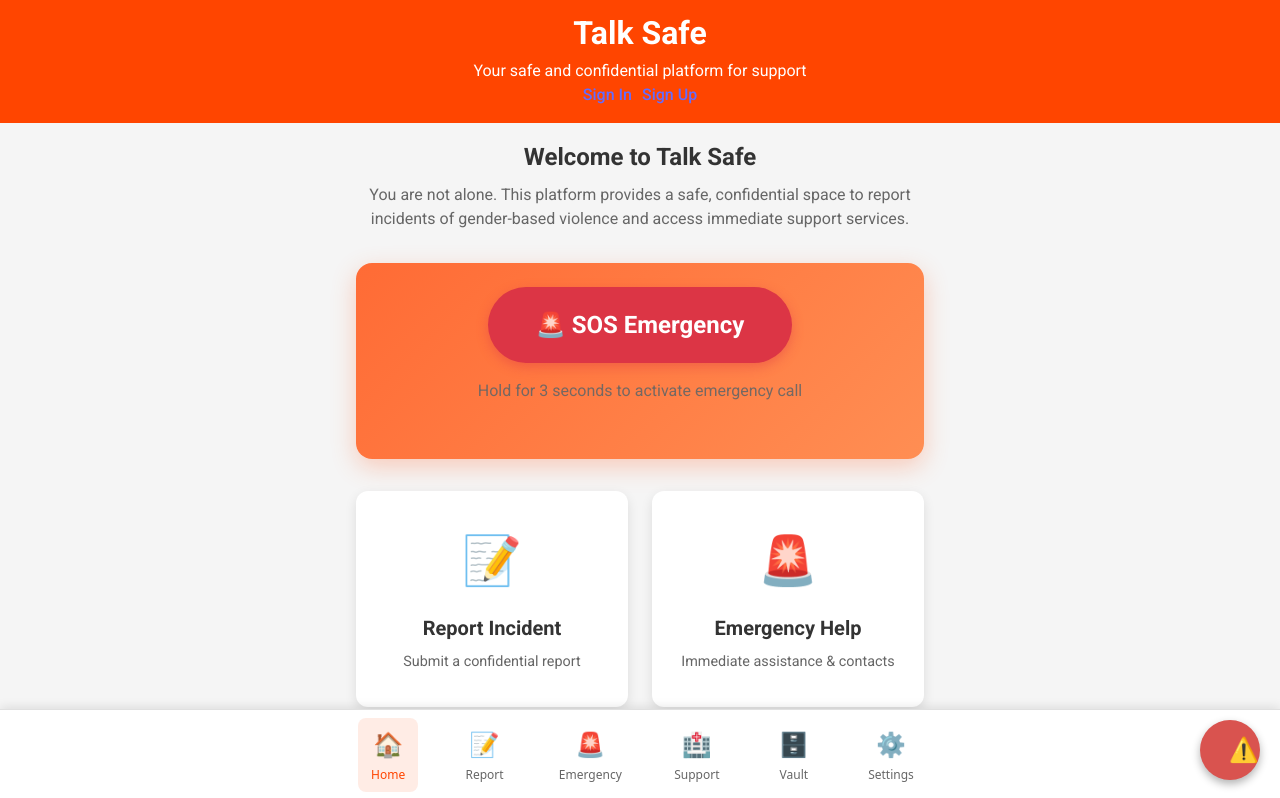
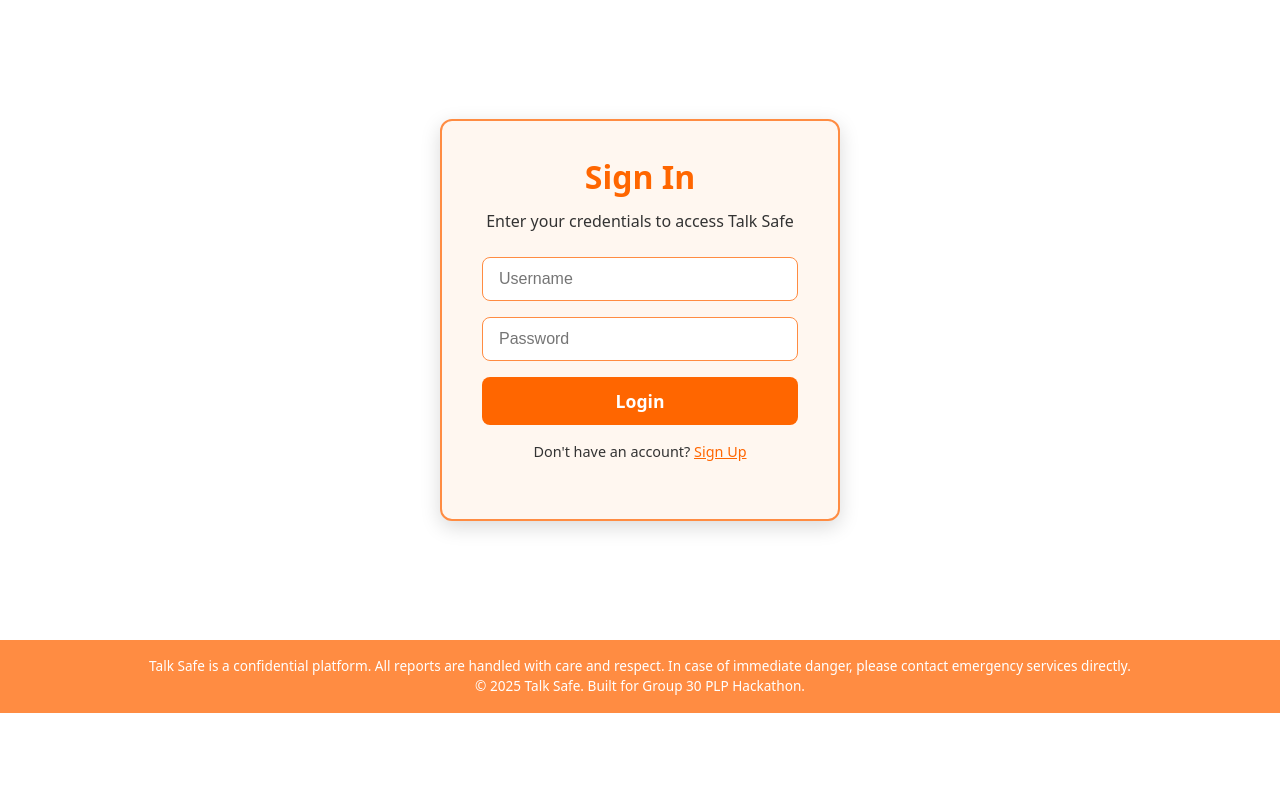
Before and after one commit to Caritajoe18/Group-30-plp-hack, a React (Vite) app in the folder frontend/: page / in a window 1280 px wide. Shown: the top 798 px of the page. Built offline with nearby package versions, Linux system fonts and the light colour scheme.

Commit message:
updated signupand signinpages

```diff
--- a/frontend/src/App.tsx
+++ b/frontend/src/App.tsx
@@ -1,42 +1,61 @@
-import { Routes, Route } from 'react-router-dom'
-import Home from './components/Home'
-import ReportIncident from './components/ReportIncident'
-import EmergencyAssistance from './components/EmergencyAssistance'
-import SupportServices from './components/SupportServices'
-import EvidenceVault from './components/EvidenceVault'
-import Settings from './components/Settings'
-import FakeCalculator from './components/FakeCalculator'
-import Navigation from './components/Navigation'
-
-// Add these 👇
-import SignIn from './pages/signin.tsx'
-import SignUp from './pages/signup.tsx'
-// import SignIn from './pages/signin.jsx'
-// import SignUp from './pages/signup.jsx'
-// or if using TypeScript
-//
-
-// import SignIn from './src/pages/signin.jsx'
-// import SignUp from './pages/signup'
+import { useState } from "react";
+import { Routes, Route, Navigate } from "react-router-dom";
+import Home from "./components/Home";
+import ReportIncident from "./components/ReportIncident";
+import EmergencyAssistance from "./components/EmergencyAssistance";
+import SupportServices from "./components/SupportServices";
+import EvidenceVault from "./components/EvidenceVault";
+import Settings from "./components/Settings";
+import FakeCalculator from "./components/FakeCalculator";
 
 function App() {
+  const [isLoggedIn, setIsLoggedIn] = useState(false);
+
+  const handleLogin = (username: string, password: string) => {
+    if (username === "admin" && password === "admin123") {
+      setIsLoggedIn(true);
+      return true;
+    } else {
+      alert("Invalid credentials");
+      return false;
+    }
+  };
+
   return (
-    <>
-      <Routes>
-        <Route path="/" element={<Home />} />
-        <Route path="/signin" element={<SignIn />} />
-        <Route path="/signup" element={<SignUp />} />
+    <Routes>
+      {/* Home page with login/sign-up cards */}
+      <Route
+        path="/"
+        element={<Home isLoggedIn={isLoggedIn} onLogin={handleLogin} />}
+      />
 
-        <Route path="/report" element={<ReportIncident />} />
-        <Route path="/emergency" element={<EmergencyAssistance />} />
-        <Route path="/support" element={<SupportServices />} />
-        <Route path="/vault" element={<EvidenceVault />} />
-        <Route path="/settings" element={<Settings />} />
-        <Route path="/calculator" element={<FakeCalculator />} />
-      </Routes>
-      <Navigation />
-    </>
-  )
+      {/* Protected Routes */}
+      <Route
+        path="/report"
+        element={isLoggedIn ? <ReportIncident /> : <Navigate to="/" />}
+      />
+      <Route
+        path="/emergency"
+        element={isLoggedIn ? <EmergencyAssistance /> : <Navigate to="/" />}
+      />
+      <Route
+        path="/support"
+        element={isLoggedIn ? <SupportServices /> : <Navigate to="/" />}
+      />
+      <Route
+        path="/vault"
+        element={isLoggedIn ? <EvidenceVault /> : <Navigate to="/" />}
+      />
+      <Route
+        path="/settings"
+        element={isLoggedIn ? <Settings /> : <Navigate to="/" />}
+      />
+      <Route
+        path="/calculator"
+        element={isLoggedIn ? <FakeCalculator /> : <Navigate to="/" />}
+      />
+    </Routes>
+  );
 }
 
-export default App
+export default App;
--- a/frontend/src/components/Home.css
+++ b/frontend/src/components/Home.css
@@ -1,231 +1,153 @@
-.home {
-  font-family: 'Roboto', sans-serif;
-  max-width: 100%;
-  margin: 0;
-  padding: 0;
-  background-color: var(--bg-color);
-  color: var(--text-color);
-  min-height: 100vh;
+/* Auth container for login/signup forms */
+.auth-container {
   display: flex;
-  flex-direction: column;
+  justify-content: center;
+  align-items: center;
+  min-height: 80vh; /* full viewport minus footer */
 }
 
-.header {
-  background-color: var(--header-bg);
-  color: white;
-  padding: 1rem;
+.auth-card {
+  background-color: #fff7f0; /* light orange tint */
+  border: 2px solid #ff8c42;
+  border-radius: 12px;
+  padding: 2rem 2.5rem;
+  max-width: 400px;
+  width: 90%;
   text-align: center;
+  box-shadow: 0 6px 20px rgba(0,0,0,0.15);
 }
 
-.header h1 {
-  margin: 0;
+.auth-card h2 {
+  color: #ff6600;
   font-size: 2rem;
+  margin-bottom: 0.5rem;
 }
 
-.header p {
-  margin: 0.5rem 0 0 0;
+.auth-card p {
+  color: #333;
+  margin-bottom: 1.5rem;
+}
+
+.auth-card input {
+  width: 100%;
+  padding: 0.75rem 1rem;
+  margin-bottom: 1rem;
+  border: 1px solid #ff8c42;
+  border-radius: 8px;
   font-size: 1rem;
 }
 
+.auth-card button {
+  width: 100%;
+  padding: 0.75rem 1rem;
+  background-color: #ff6600;
+  color: white;
+  border: none;
+  border-radius: 8px;
+  font-size: 1.1rem;
+  font-weight: bold;
+  cursor: pointer;
+  transition: background-color 0.3s;
+}
+
+.auth-card button:hover {
+  background-color: #e65c00;
+}
+
+.switch-auth {
+  margin-top: 1rem;
+  font-size: 0.9rem;
+}
+
+.switch-auth span {
+  color: #ff6600;
+  cursor: pointer;
+  text-decoration: underline;
+}
+
+/* Center content after login */
 .main {
   padding: 1rem;
-  text-align: center;
   flex: 1;
+  display: flex;
+  flex-direction: column;
+  align-items: center;
   animation: fadeInUp 0.8s ease-out;
 }
 
 .welcome {
-  margin-bottom: 2rem;
+  text-align: center;
+  max-width: 700px;
 }
 
-.welcome h2 {
-  color: var(--text-color);
-  font-size: 1.5rem;
-}
-
-.welcome p {
-  color: #666;
-  font-size: 1rem;
-  margin: 0.5rem 0 2rem 0;
-  max-width: 600px;
-}
-
+/* Quick actions cards */
 .quick-actions {
   display: grid;
-  grid-template-columns: repeat(auto-fit, minmax(250px, 1fr));
+  grid-template-columns: repeat(auto-fit, minmax(220px, 1fr));
   gap: 1.5rem;
   margin-top: 2rem;
 }
 
 .action-card {
-  background: var(--card-bg);
-  color: var(--text-color);
-  padding: 2rem 1.5rem;
+  background-color: #fff3e6;
+  border: 2px solid #ff8c42;
   border-radius: 12px;
-  box-shadow: 0 4px 12px var(--shadow);
+  padding: 1.5rem;
   text-align: center;
   transition: all 0.3s ease;
-  border: 2px solid transparent;
 }
 
 .action-card:hover {
   transform: translateY(-4px);
-  box-shadow: 0 8px 24px var(--shadow);
-  border-color: var(--header-bg);
+  box-shadow: 0 8px 20px rgba(255, 140, 66, 0.3);
 }
 
 .action-icon {
-  font-size: 3rem;
-  display: block;
-  margin-bottom: 1rem;
+  font-size: 2.5rem;
+  margin-bottom: 0.75rem;
 }
 
 .action-card h3 {
-  color: var(--text-color);
-  margin: 0 0 0.5rem 0;
-  font-size: 1.25rem;
+  color: #ff6600;
+  margin-bottom: 0.5rem;
 }
 
 .action-card p {
-  color: #666;
-  margin: 0;
-  font-size: 0.9rem;
+  color: #333;
+  font-size: 0.95rem;
 }
 
+/* SOS button */
 .sos-section {
   text-align: center;
   margin: 2rem 0;
   padding: 1.5rem;
-  background: linear-gradient(135deg, #ff6b35 0%, #ff8e53 100%);
+  background: linear-gradient(135deg, #ff8c42 0%, #ff6600 100%);
   border-radius: 16px;
-  box-shadow: 0 8px 24px rgba(255, 107, 53, 0.3);
+  box-shadow: 0 8px 24px rgba(255, 140, 66, 0.3);
 }
 
 .sos-button {
-  background: #dc3545;
-  color: white;
-  border: none;
-  padding: 1.5rem 3rem;
-  font-size: 1.5rem;
+  background: #ff4500;
   font-weight: bold;
-  border-radius: 50px;
-  cursor: pointer;
-  box-shadow: 0 4px 12px rgba(220, 53, 69, 0.4);
-  transition: all 0.3s ease;
-  margin-bottom: 0.5rem;
-  min-width: 250px;
-}
-
-.sos-button:hover {
-  background: #c82333;
-  transform: scale(1.05);
-  box-shadow: 0 6px 20px rgba(220, 53, 69, 0.6);
-}
-
-.sos-button:active {
-  transform: scale(0.98);
+  font-size: 1.25rem;
 }
 
 .sos-note {
-  color: white;
-  font-size: 0.9rem;
-  margin: 0;
-  opacity: 0.9;
-}
-
-.actions {
-  display: flex;
-  flex-direction: column;
-  gap: 1rem;
-}
-
-.action-btn {
-  background-color: #ff4500;
-  color: white;
-  text-decoration: none;
-  padding: 1rem;
-  font-size: 1.2rem;
-  border-radius: 8px;
-  display: inline-block;
-  transition: background-color 0.3s;
-}
-
-.action-btn:hover {
-  background-color: #e63900;
-}
-
-@media (min-width: 768px) {
-  .actions {
-    flex-direction: row;
-    justify-content: center;
-  }
-
-  .action-btn {
-    flex: 1;
-    max-width: 200px;
-  }
-}
-
-.footer {
-  background-color: #333;
-  color: white;
-  text-align: center;
-  padding: 1rem;
-  margin-top: auto;
+  margin-top: 0.5rem;
   font-size: 0.9rem;
 }
 
-.footer p {
-  margin: 0.5rem 0;
+/* Panic button */
+.panic-btn {
+  background-color: #ff4500;
 }
 
-@keyframes fadeInUp {
-  0% {
-    opacity: 0;
-    transform: translateY(30px);
-  }
-  100% {
-    opacity: 1;
-    transform: translateY(0);
-  }
+/* Footer */
+.footer {
+  text-align: center;
+  padding: 1rem;
+  font-size: 0.85rem;
+  background-color: #ff8c42;
+  color: white;
 }
-
-@keyframes pulse {
-  0% {
-    box-shadow: 0 4px 8px rgba(0,0,0,0.3), 0 0 0 0 rgba(217, 83, 79, 0.7);
-  }
-  50% {
-    box-shadow: 0 4px 8px rgba(0,0,0,0.3), 0 0 0 10px rgba(217, 83, 79, 0);
-  }
-  100% {
-    box-shadow: 0 4px 8px rgba(0,0,0,0.3), 0 0 0 0 rgba(217, 83, 79, 0);
-  }
-}
-
-.panic-btn {
-  position: fixed;
-  bottom: 20px;
-  right: 20px;
-  width: 60px;
-  height: 60px;
-  border-radius: 50%;
-  background-color: #d9534f;
-  border: none;
-  color: white;
-  font-size: 24px;
-  cursor: pointer;
-  box-shadow: 0 4px 8px rgba(0,0,0,0.3);
-  z-index: 1000;
-  transition: all 0.3s;
-  animation: pulse 2s infinite;
-}
-
-.panic-btn:hover {
-  background-color: #c9302c;
-  transform: scale(1.1);
-  animation: none;
-}
-
-.panic-btn:active {
-  transform: scale(0.95);
-}
--- a/frontend/src/components/Home.tsx
+++ b/frontend/src/components/Home.tsx
@@ -1,19 +1,63 @@
-import './Home.css'
+import './Home.css';
+import { useState } from 'react';
+import { useNavigate } from 'react-router-dom';
 
-function Home() {
+interface HomeProps {
+  isLoggedIn: boolean;
+  onLogin: (username: string, password: string) => boolean;
+}
+
+function Home({ isLoggedIn, onLogin }: HomeProps) {
+  const [isSignUp, setIsSignUp] = useState(false);
+  const navigate = useNavigate();
+
+  const handleLogin = () => {
+    const username = (document.getElementById('username') as HTMLInputElement).value;
+    const password = (document.getElementById('password') as HTMLInputElement).value;
+    onLogin(username, password);
+  };
+
   const handlePanic = () => {
-    window.location.href = '/calculator'
-  }
+    navigate('/calculator');
+  };
+
   return (
     <div className="home">
+      {!isLoggedIn ? (
+        <div className="auth-container">
+          {!isSignUp ? (
+            <div className="auth-card">
+              <h2>Sign In</h2>
+              <p>Enter your credentials to access Talk Safe</p>
+
+              <input id="username" type="text" placeholder="Username" />
+              <input id="password" type="password" placeholder="Password" />
+              <button onClick={handleLogin}>Login</button>
+
+              <p className="switch-auth">
+                Don't have an account? <span onClick={() => setIsSignUp(true)}>Sign Up</span>
+              </p>
+            </div>
+          ) : (
+            <div className="auth-card">
+              <h2>Sign Up</h2>
+              <p>Registration is disabled. Use default credentials:</p>
+              <p><b>Username:</b> admin</p>
+              <p><b>Password:</b> admin123</p>
+
+              <p className="switch-auth">
+                Already have an account? <span onClick={() => setIsSignUp(false)}>Sign In</span>
+              </p>
+            </div>
+          )}
+        </div>
+      ) : (
+        <main className="main">
           <header className="header">
             <h1>Talk Safe</h1>
             <p>Your safe and confidential platform for support</p>
-        <a href="/signin">Sign In</a>
-<a href="/signup" style={{ marginLeft: "10px" }}>Sign Up</a>
+          </header>
 
-      </header>
-      <main className="main">
           <div className="welcome">
             <h2>Welcome to Talk Safe</h2>
             <p>You are not alone. This platform provides a safe, confidential space to report incidents of gender-based violence and access immediate support services.</p>
@@ -25,24 +69,24 @@ function Home() {
               <p className="sos-note">Hold for 3 seconds to activate emergency call</p>
             </div>
 
+            {/* Quick action cards */}
             <div className="quick-actions">
-            <div className="action-card">
+              <div className="action-card" onClick={() => navigate('/report')}>
                 <span className="action-icon">📝</span>
                 <h3>Report Incident</h3>
                 <p>Submit a confidential report</p>
-
               </div>
-            <div className="action-card">
+              <div className="action-card" onClick={() => navigate('/emergency')}>
                 <span className="action-icon">🚨</span>
                 <h3>Emergency Help</h3>
                 <p>Immediate assistance & contacts</p>
               </div>
-            <div className="action-card">
+              <div className="action-card" onClick={() => navigate('/support')}>
                 <span className="action-icon">🏥</span>
                 <h3>Support Services</h3>
                 <p>Find local resources & counseling</p>
               </div>
-            <div className="action-card">
+              <div className="action-card" onClick={() => navigate('/vault')}>
                 <span className="action-icon">🗄️</span>
                 <h3>Evidence Vault</h3>
                 <p>Secure storage for your evidence</p>
@@ -50,13 +94,20 @@ function Home() {
             </div>
           </div>
         </main>
+      )}
+
       <footer className="footer">
         <p>Talk Safe is a confidential platform. All reports are handled with care and respect. In case of immediate danger, please contact emergency services directly.</p>
         <p>&copy; 2025 Talk Safe. Built for Group 30 PLP Hackathon.</p>
       </footer>
-      <button className="panic-btn" onClick={handlePanic} aria-label="Quick Exit">⚠️</button>
+
+      {isLoggedIn && (
+        <button className="panic-btn" onClick={handlePanic} aria-label="Quick Exit">
+          ⚠️
+        </button>
+      )}
     </div>
-  )
+  );
 }
 
-export default Home
+export default Home;
--- a/frontend/src/pages/signin.tsx
+++ /dev/null
@@ -1,45 +0,0 @@
-import { useState } from "react";
-import { useNavigate } from "react-router-dom";
-
-export default function SignIn() {
-  const [username, setUsername] = useState<string>("");
-  const [password, setPassword] = useState<string>("");
-  const navigate = useNavigate();
-
-  const handleLogin = () => {
-    if (username === "admin" && password === "admin123") {
-      navigate("/"); // redirect to homepage
-    } else {
-      alert("Invalid credentials");
-    }
-  };
-
-  return (
-    <div className="p-4">
-      <h2>Sign In</h2>
-
-      <input
-        type="text"
-        placeholder="Username"
-        value={username}
-        onChange={(e) => setUsername(e.target.value)}
-        className="border p-2 mb-2 w-full"
-      />
-
-      <input
-        type="password"
-        placeholder="Password"
-        value={password}
-        onChange={(e) => setPassword(e.target.value)}
-        className="border p-2 mb-2 w-full"
-      />
-
-      <button
-        onClick={handleLogin}
-        className="bg-blue-500 text-white p-2 rounded mt-2"
-      >
-        Login
-      </button>
-    </div>
-  );
-}
--- a/frontend/src/pages/signup.tsx
+++ /dev/null
@@ -1,14 +0,0 @@
-import React from "react";
-
-const SignUp: React.FC = () => {
-  return (
-    <div className="p-4 max-w-md mx-auto mt-20 bg-white dark:bg-gray-800 rounded-lg shadow-lg">
-      <h2 className="text-2xl font-bold mb-4 text-gray-900 dark:text-gray-100">Sign Up</h2>
-      <p className="mb-2">Registration is disabled. Use default credentials:</p>
-      <p className="mb-1"><b>Username:</b> admin</p>
-      <p><b>Password:</b> admin123</p>
-    </div>
-  );
-};
-
-export default SignUp;
```
Also changed, not shown: frontend/src/components/Navigation.tsx (+12 -1 lines), frontend/src/components/ProtectedRoute.tsx (added, +16 -0 lines). Lines whose indentation alone changed are shown as unchanged.
